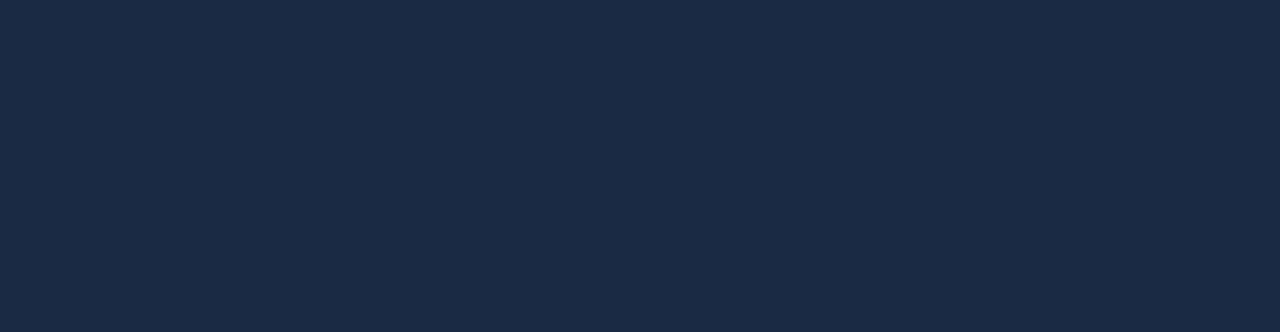
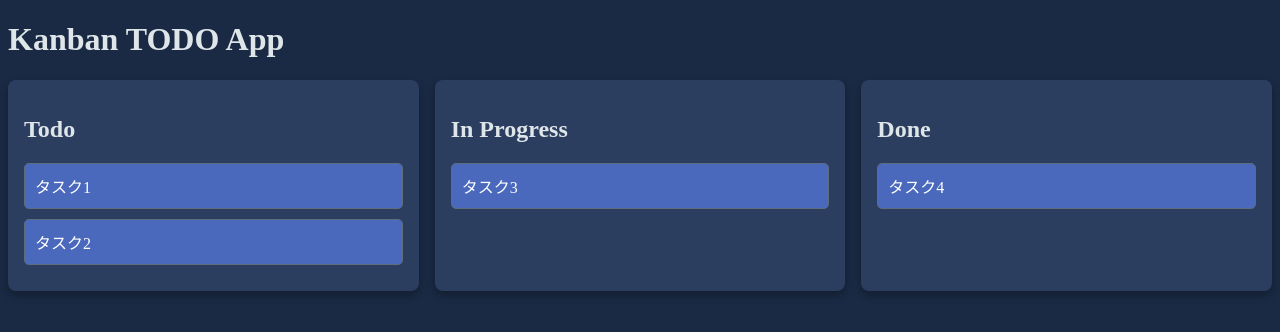
Before and after one commit to shoooooou/todo_front, a Nuxt app: page /todolist in a window 1280 px wide. Before the commit this address had no page. Shown: the top 332 px of the page. Built offline with nearby package versions, Linux system fonts and the light colour scheme.

Commit message:
todolistのレイアウトの側を作成

```diff
--- /dev/null
+++ b/pages/todolist/index.vue
@@ -0,0 +1,56 @@
+<template>
+  <div>
+    <main class="container">
+      <h1>Kanban TODO App</h1>
+      <div class="kanban-board">
+        <div class="kanban-column">
+          <h2>Todo</h2>
+          <div class="kanban-item">タスク1</div>
+          <div class="kanban-item">タスク2</div>
+        </div>
+        <div class="kanban-column">
+          <h2>In Progress</h2>
+          <div class="kanban-item">タスク3</div>
+        </div>
+        <div class="kanban-column">
+          <h2>Done</h2>
+          <div class="kanban-item">タスク4</div>
+        </div>
+      </div>
+    </main>
+  </div>
+</template>
+
+<style scoped lang="scss">
+.container {
+  background-color: #1a2a44; /* 紺背景 */
+  color: #fff; /* 白文字で読みやすく */
+}
+
+.kanban-board {
+  display: grid;
+  grid-template-columns: repeat(3, 1fr);
+  gap: 16px; /* 余白を少し広く */
+}
+
+.kanban-column {
+  background-color: #2c3e60; /* 濃いブルーのカラム背景色 */
+  border: none;
+  box-shadow: 0 4px 8px rgba(0, 0, 0, 0.3); /* 濃い影を追加 */
+  border-radius: 8px;
+  padding: 16px;
+}
+
+.kanban-item {
+  background-color: #4a69bd; /* 明るいブルー */
+  border: 1px solid #5d6d7e; /* 輪郭線をグレー系に */
+  border-radius: 5px;
+  padding: 10px;
+  margin-bottom: 10px;
+}
+
+h1,
+h2 {
+  color: #dfe6e9; /* タイトルの色をオフホワイトに */
+}
+</style>
```
